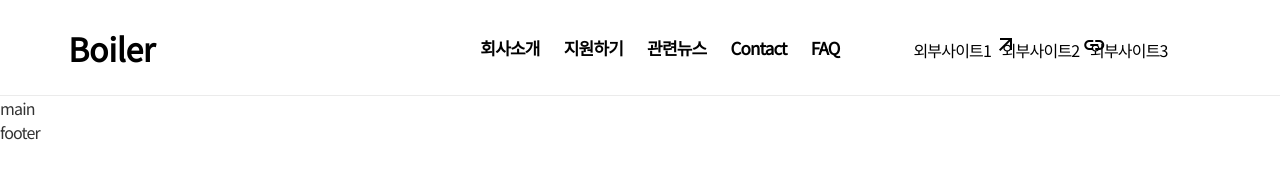
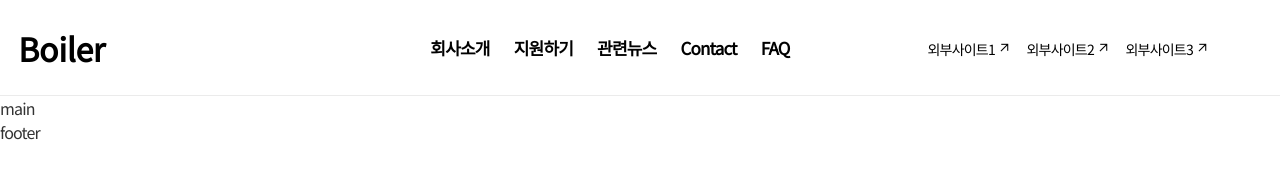
Before and after one commit to kwon1341/boiler, a plain HTML site: page index.html in a window 1280 px wide. Drawn offline with nearby package versions, Linux system fonts and the light colour scheme; a web font is replaced by a local one.

Commit message:
util btn

```diff
--- a/index.html
+++ b/index.html
@@ -37,21 +37,19 @@
                 </li>
             </ul>
             <div class="header-util">
-                <nav>
+                <nav class="header-family">
                     <a href="#">
-                        <span>
-                            외부사이트1
-                        </span>
+                        <span>외부사이트1</span>
                         <span class="material-symbols-outlined">arrow_outward</span>
 
                     </a>
                     <a href="#">
                         <span>외부사이트2</span>
-                        <span class="material-symbols-outlined">link</span>
+                        <span class="material-symbols-outlined">arrow_outward</span>
                     </a>
                     <a href="#">
                         <span>외부사이트3</span>
-                        <i class="icon-outlink"></i>
+                        <span class="material-symbols-outlined">arrow_outward</span>
                     </a>
                 </nav>
                 <ul>
--- a/style.css
+++ b/style.css
@@ -109,15 +109,14 @@ ul{
     display: flex;
     align-items: center;
     justify-content: right;
-    width: 360px;
+    width: 460px;
     cursor: pointer;
 }
-.icon-outlink{
-    margin-left: 4px;
-    width: 8px;
-    height: 8px;
-    background-image: url(../../static/img/icon-outlink.964ab4db.svg);
+.header-family > a {
+    margin-right: 12px;
 }
-.material-symbols-outlined{
-    max-width: 5px;
+.header-family > a > span{
+    font-size: 14px;
+    font-weight: 400;
+    line-height: 1.5;
 }
```
